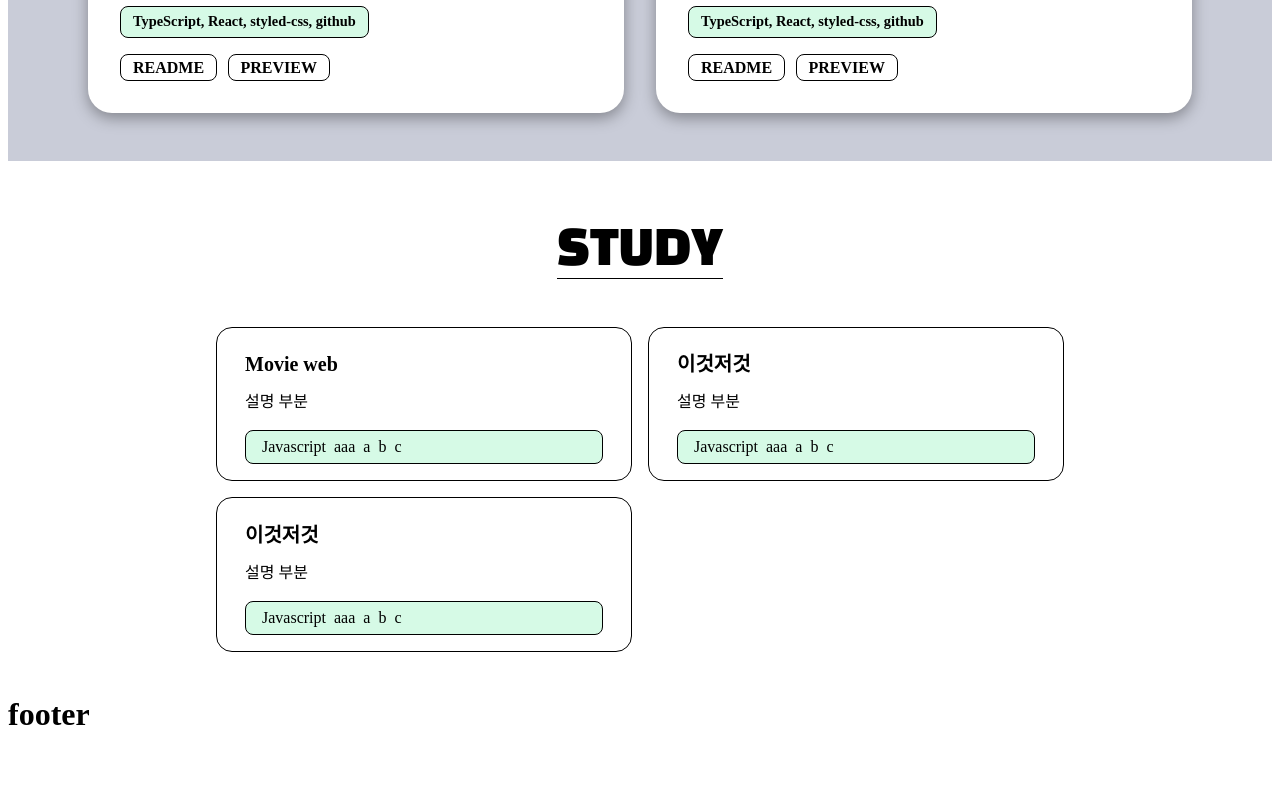
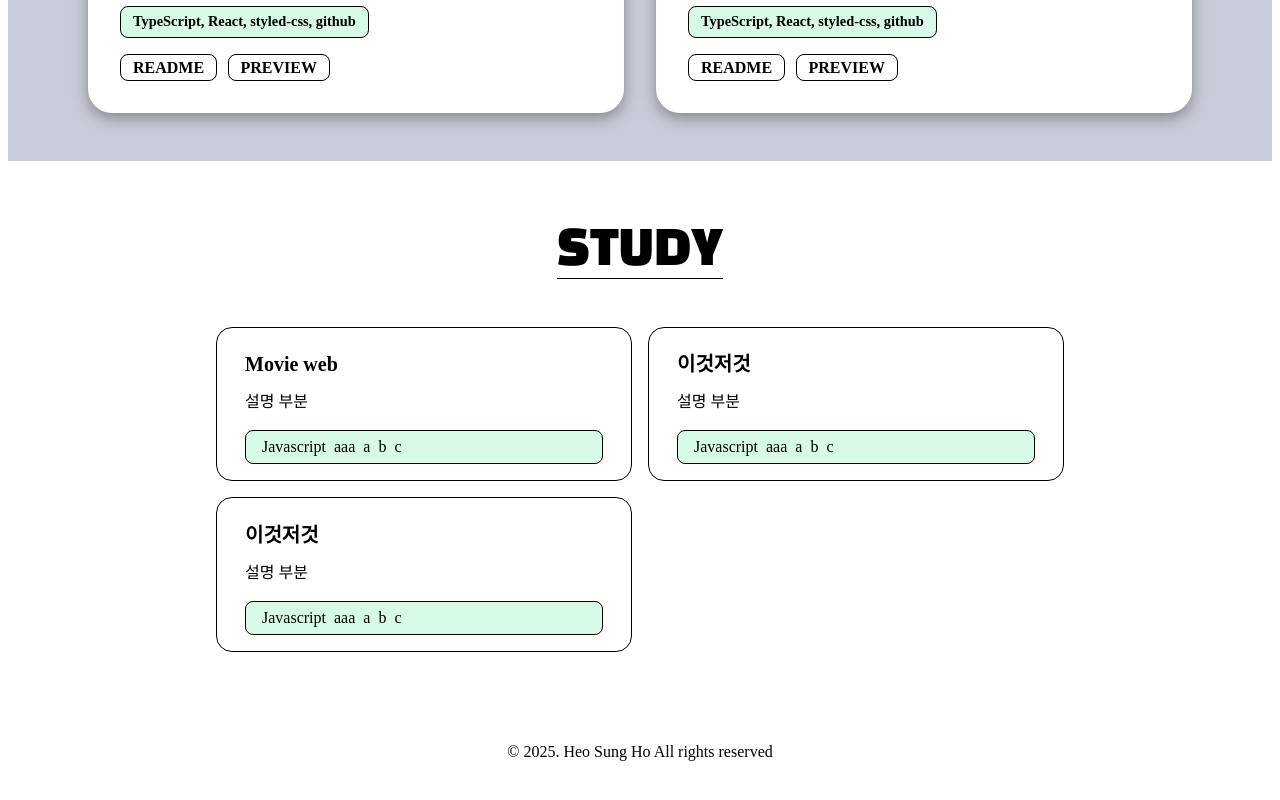
Before and after one commit to sungho-heo/test_protfolio, a React (Vite) app: page / in a window 1280 px wide. Shown: the part 2410-3210 px from the top of the page. Before the commit the page ends 3143 px from the top, so only its background shows below. Built offline with nearby package versions, Linux system fonts and the light colour scheme.

Commit message:
footer css add and update

```diff
--- a/src/components/Footer.tsx
+++ b/src/components/Footer.tsx
@@ -1,7 +1,8 @@
+import styles from "../scss/Footer.module.scss";
 export const Footer = () => {
   return (
-    <div>
-      <h1>footer</h1>
-    </div>
+    <footer className={styles.Footer_Details}>
+      &copy; {new Date().getFullYear()}. Heo Sung Ho All rights reserved
+    </footer>
   );
 };
--- /dev/null
+++ b/src/scss/Footer.module.scss
@@ -0,0 +1,4 @@
+.Footer_Details {
+  padding: 4rem 0;
+  text-align: center;
+}
--- a/src/scss/Study.module.scss
+++ b/src/scss/Study.module.scss
@@ -1,9 +1,11 @@
+// Section
 .Study_section {
   display: flex;
   flex-direction: column;
   padding: 1.5rem 3rem;
 }
 
+// div ul감싼
 .Studies_lists {
   display: grid;
   grid-template-columns: repeat(auto-fill, minmax(300px, 1fr));
@@ -17,6 +19,7 @@
   position: relative;
 }
 
+// card 형태로 구성 study 각각.
 .StudyDetails_card {
   position: relative;
   height: 100%;
```
